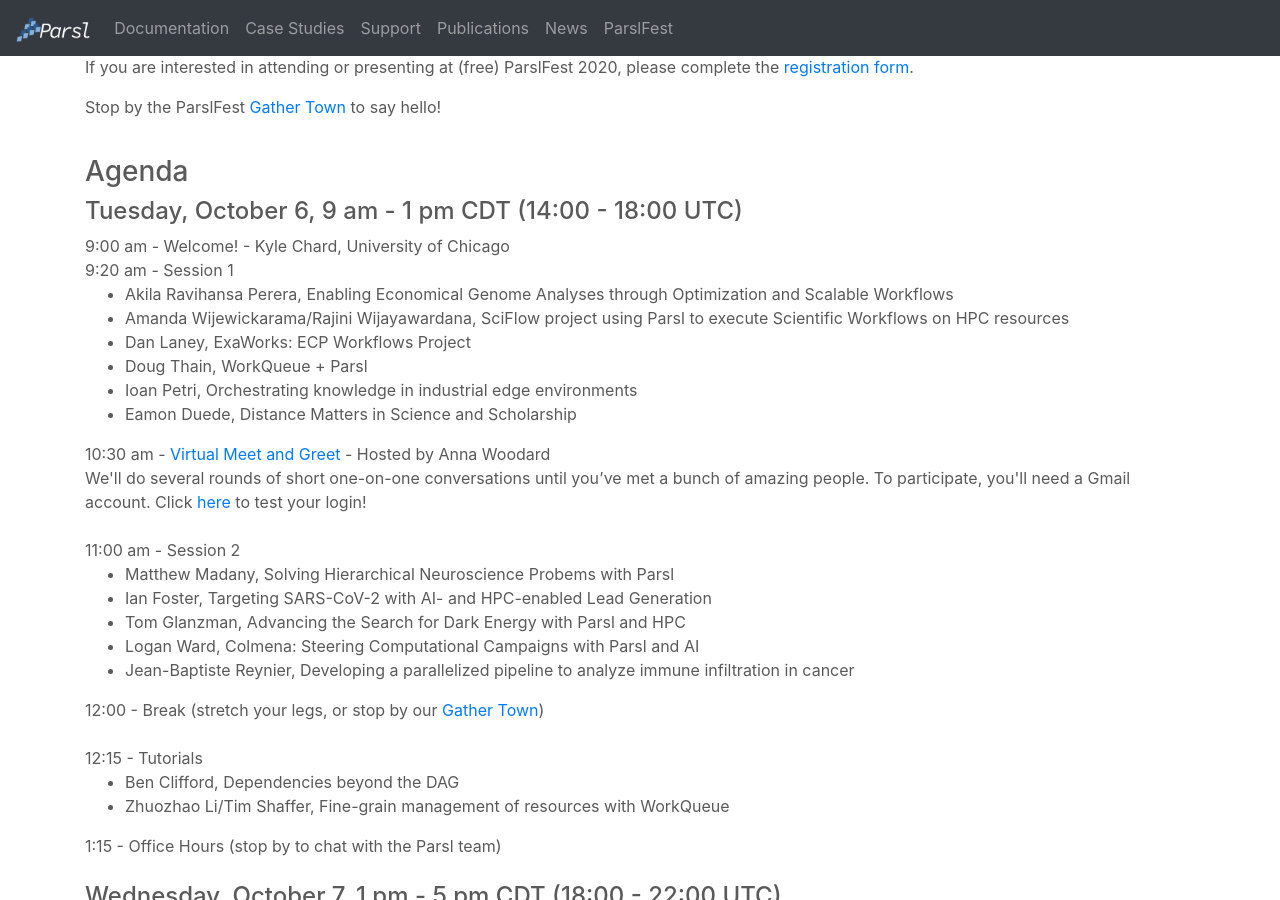
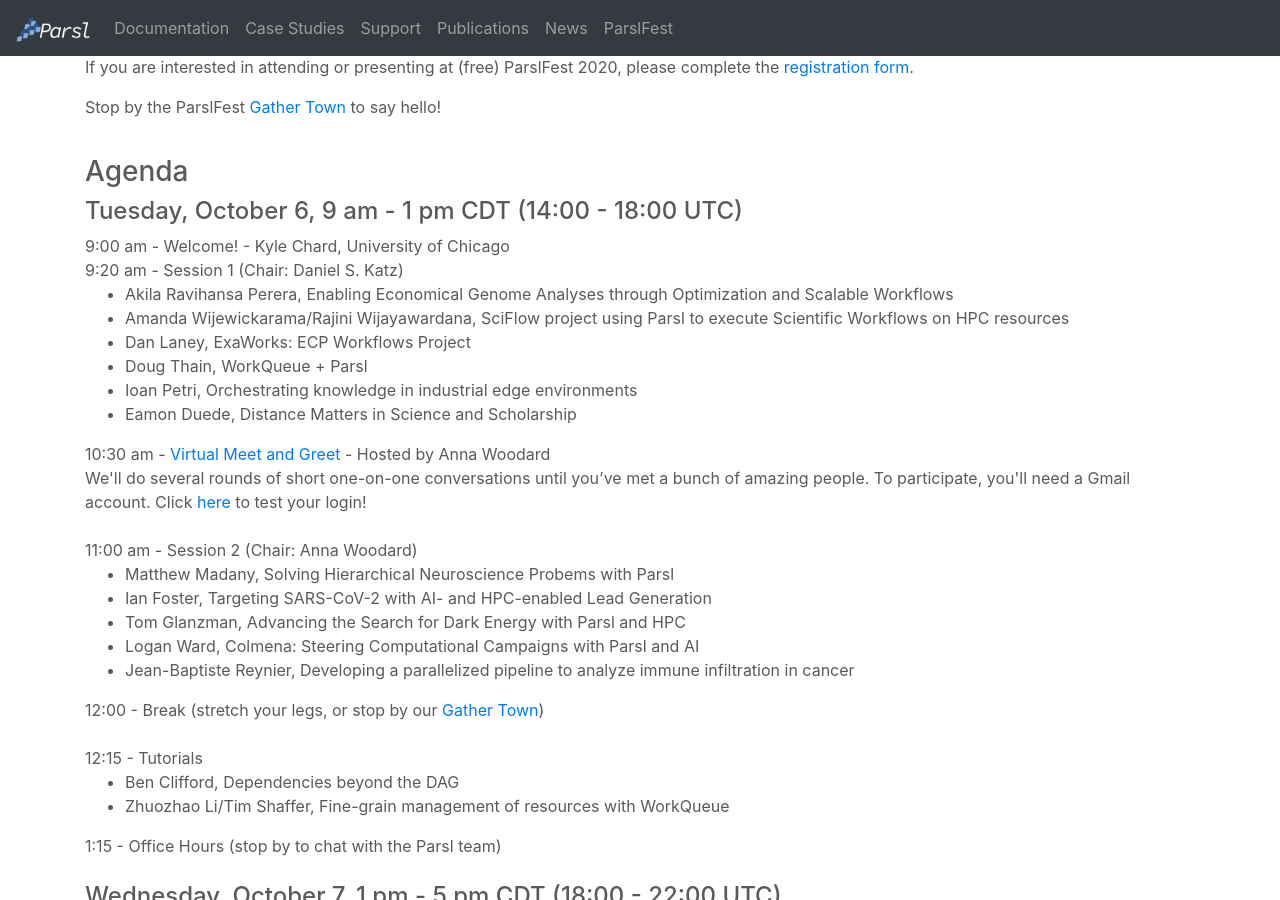
Before and after one commit to Parsl/parsl.github.io, a Jekyll site: the page built from parslfest2020.html, in a window 1280 px wide and 900 px high, scrolled down 467 px. Built offline with Jekyll 4.4.1, drawn with Linux system fonts in a browser that asks for light colours.

Commit message:
Add chairs

```diff
--- a/parslfest2020.html
+++ b/parslfest2020.html
@@ -36,7 +36,7 @@
 
       9:00 am - Welcome! - Kyle Chard, University of Chicago <br />
 
-      9:20 am - Session 1
+      9:20 am - Session 1 (Chair: Daniel S. Katz)
       <ul>
         <li>Akila Ravihansa Perera, Enabling Economical Genome Analyses through Optimization and Scalable Workflows</li>
 	<li>Amanda Wijewickarama/Rajini Wijayawardana, SciFlow project using Parsl to execute Scientific Workflows on HPC resources</li>
@@ -53,7 +53,7 @@
       account. Click <a href=https://icebreaker.video/events/sV6sA46xnlikezZYRxMk>here</a>
       to test your login!<br /><br />
 
-      11:00 am - Session 2
+      11:00 am - Session 2 (Chair: Anna Woodard)
       <ul>
         <li>Matthew Madany, Solving Hierarchical Neuroscience Probems with Parsl</li>
 	<li>Ian Foster,	Targeting SARS-CoV-2 with AI- and HPC-enabled Lead Generation</li>
```
